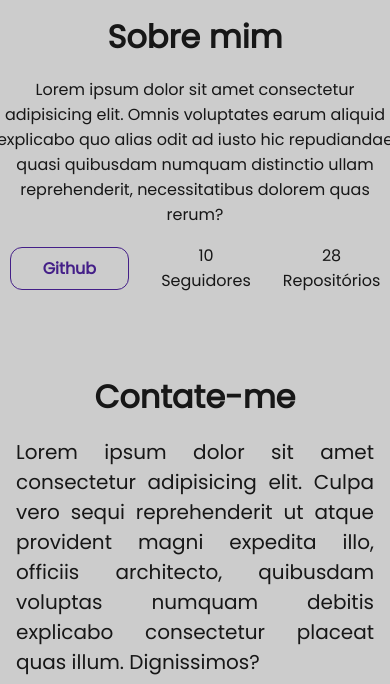
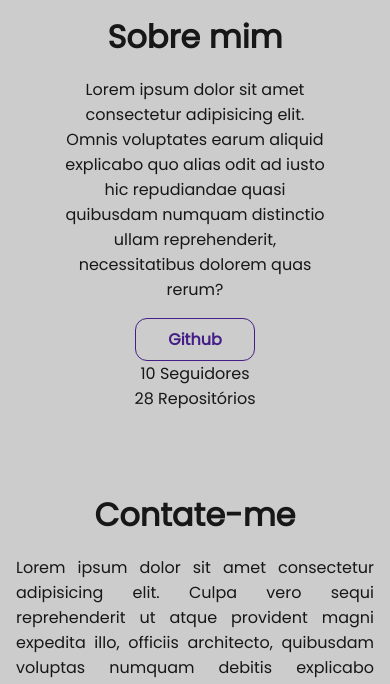
Before and after one commit to Luuh03/porfolio_fundweb, a plain HTML site: page index.html in a window 390 px wide. Shown: the part 1026-1710 px from the top of the page. Drawn offline with Linux system fonts and the light colour scheme.

Commit message:
:lipstick: Implementação de responsividade em 'index'

```diff
--- a/assets/css/styles.css
+++ b/assets/css/styles.css
@@ -388,3 +388,21 @@ footer {
         padding: 1rem;
     }
 }
+
+@media screen and (max-width: 405px) {
+    .about_content {
+        max-width: 18.75rem;
+    }
+
+    .about_github_content {
+        flex-direction: column;
+    }
+
+    #titulo {
+        display: none;
+    }
+
+    .contact_content p {
+        font-size: 1rem;
+    }
+}
```
